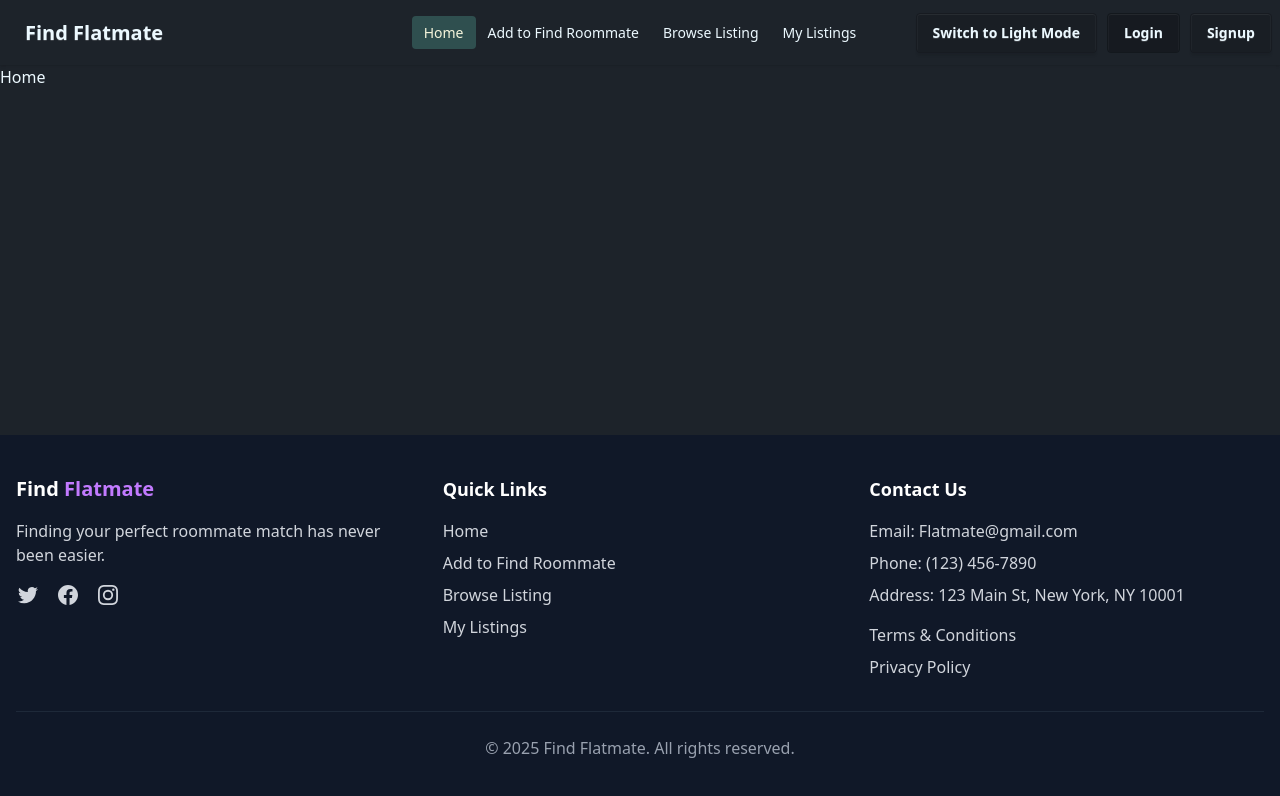
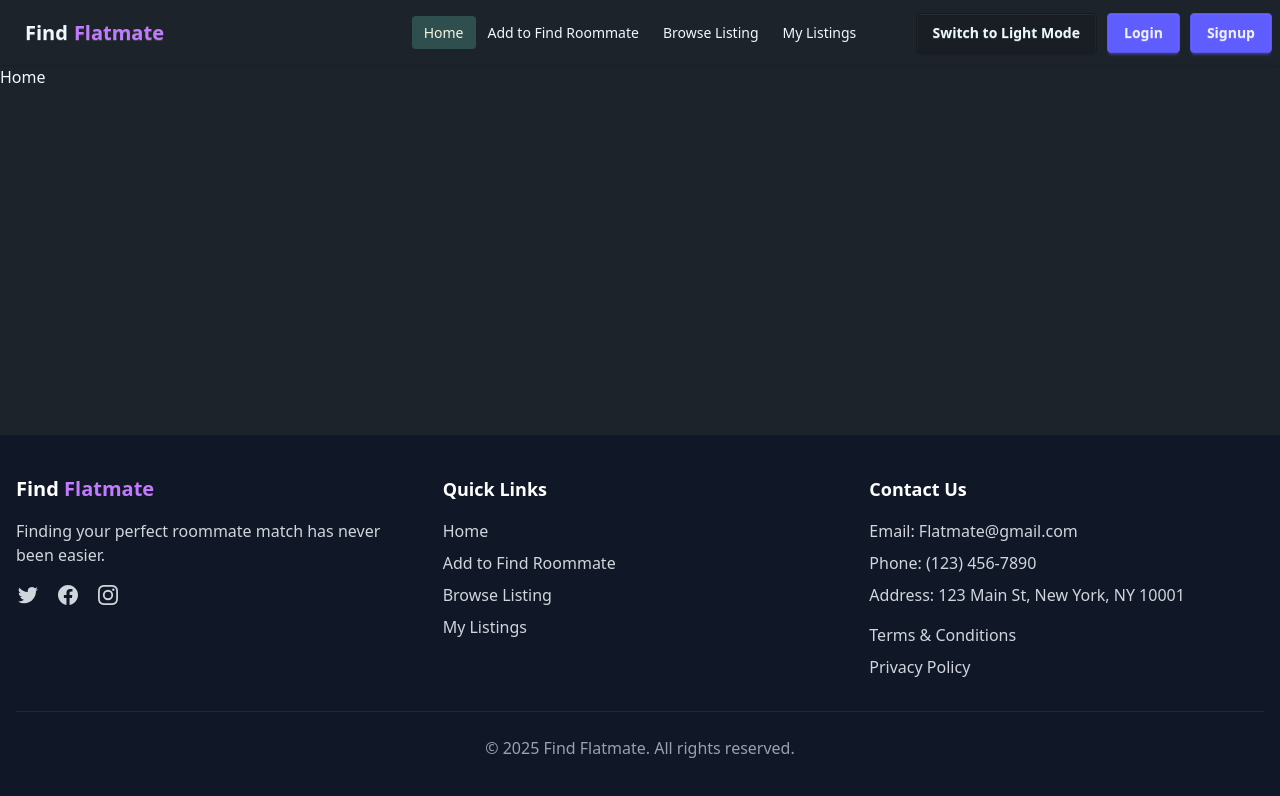
Before and after one commit to ChibgatullahMinhaz/find-flatmate-clint, a React (Vite) app: page / in a window 1280 px wide. Shown: the top 796 px of the page. Built offline with nearby package versions, Linux system fonts and the light colour scheme.

Commit message:
setup routes

```diff
--- a/src/Components/Navbar.jsx
+++ b/src/Components/Navbar.jsx
@@ -40,9 +40,14 @@ const Navbar = () => {
             <li>
               <NavLink to="/MyListing">My Listings </NavLink>
             </li>
+            <li className=" block">
+              <ToggleButton />
+            </li>
           </ul>
         </div>
-        <a className="btn btn-ghost text-xl">Find Flatmate</a>
+        <a className="btn btn-ghost text-xl">
+          Find <span className="text-purple-400">Flatmate</span>{" "}
+        </a>
       </div>
       <div className="navbar-center hidden lg:flex">
         <ul className="menu menu-horizontal px-1">
@@ -53,7 +58,7 @@ const Navbar = () => {
             <NavLink to="/Add-to-Find-Roommate">Add to Find Roommate</NavLink>
           </li>
           <li>
-            <NavLink to="/Browse Listing">Browse Listing</NavLink>
+            <NavLink to="/BrowseListing">Browse Listing</NavLink>
           </li>
           <li>
             <NavLink to="/MyListing">My Listings </NavLink>
@@ -61,9 +66,11 @@ const Navbar = () => {
         </ul>
       </div>
       <div className="navbar-end flex gap-x-2.5">
-        <ToggleButton />
-        <Link className="btn btn-active">Login</Link>
-        <Link className="btn">Signup</Link>
+        <div className="sm:block hidden">
+          <ToggleButton />
+        </div>
+        <Link className="btn btn-primary">Login</Link>
+        <Link className="btn btn-primary">Signup</Link>
       </div>
     </div>
   );
--- a/src/routes/routes.jsx
+++ b/src/routes/routes.jsx
@@ -4,18 +4,30 @@ import { Home } from "../pages/Home";
 import ErrorLayouts from "../layouts/ErrorLayouts";
 
 export const routes = createBrowserRouter([
-    {
-        path: '/',
-        element: <MainLayout></MainLayout>,
-        children: [
-            {
-                index: true,
-                element: <Home />
-            }
-        ]
-    }
-    ,{
-        path: '*',
-        element: <ErrorLayouts />
-    }
-])
+  {
+    path: "/",
+    element: <MainLayout></MainLayout>,
+    children: [
+      {
+        index: true,
+        element: <Home />,
+      },
+      {
+        path: "Add-to-Find-Roommate",
+        element: <Home />,
+      },
+      {
+        path: "/BrowseListing",
+        element: <Home />,
+      },
+      {
+        path: "/MyListing",
+        element: <Home />,
+      },
+    ],
+  },
+  {
+    path: "*",
+    element: <ErrorLayouts />,
+  },
+]);
```
